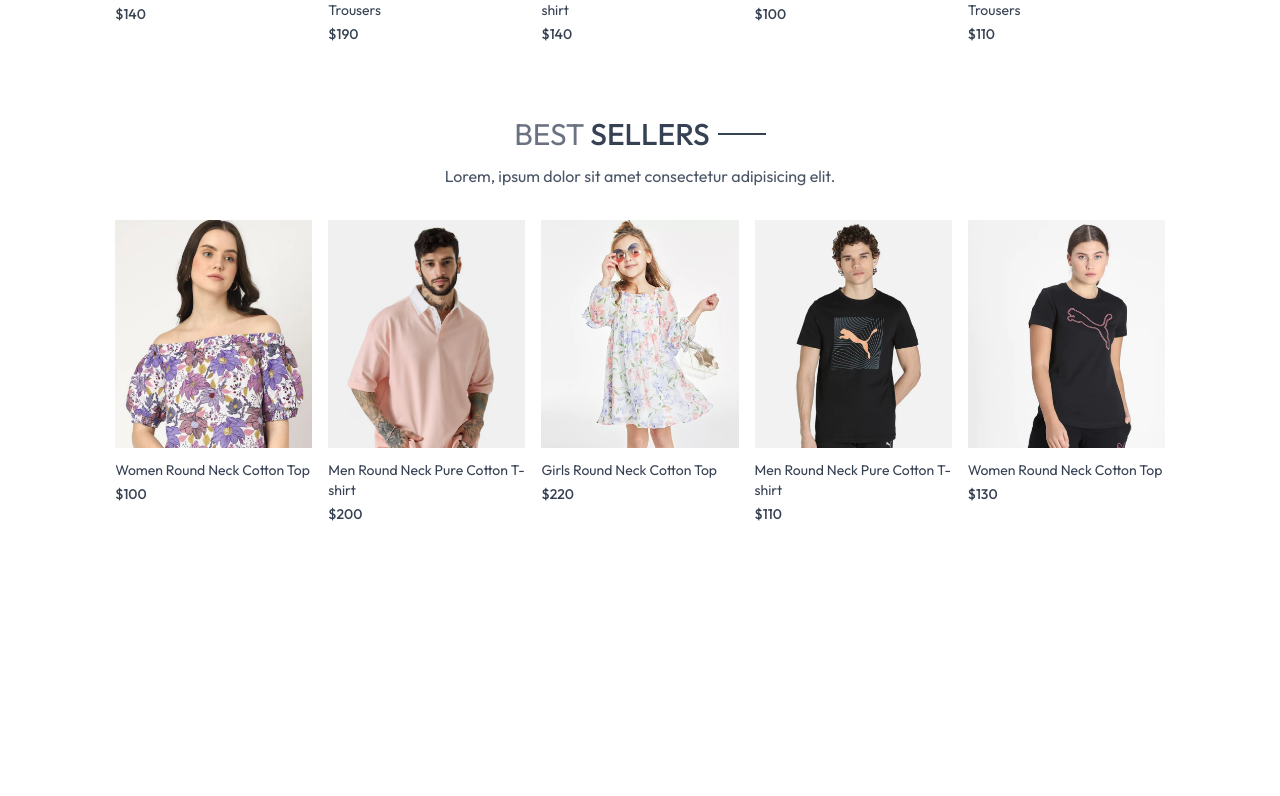
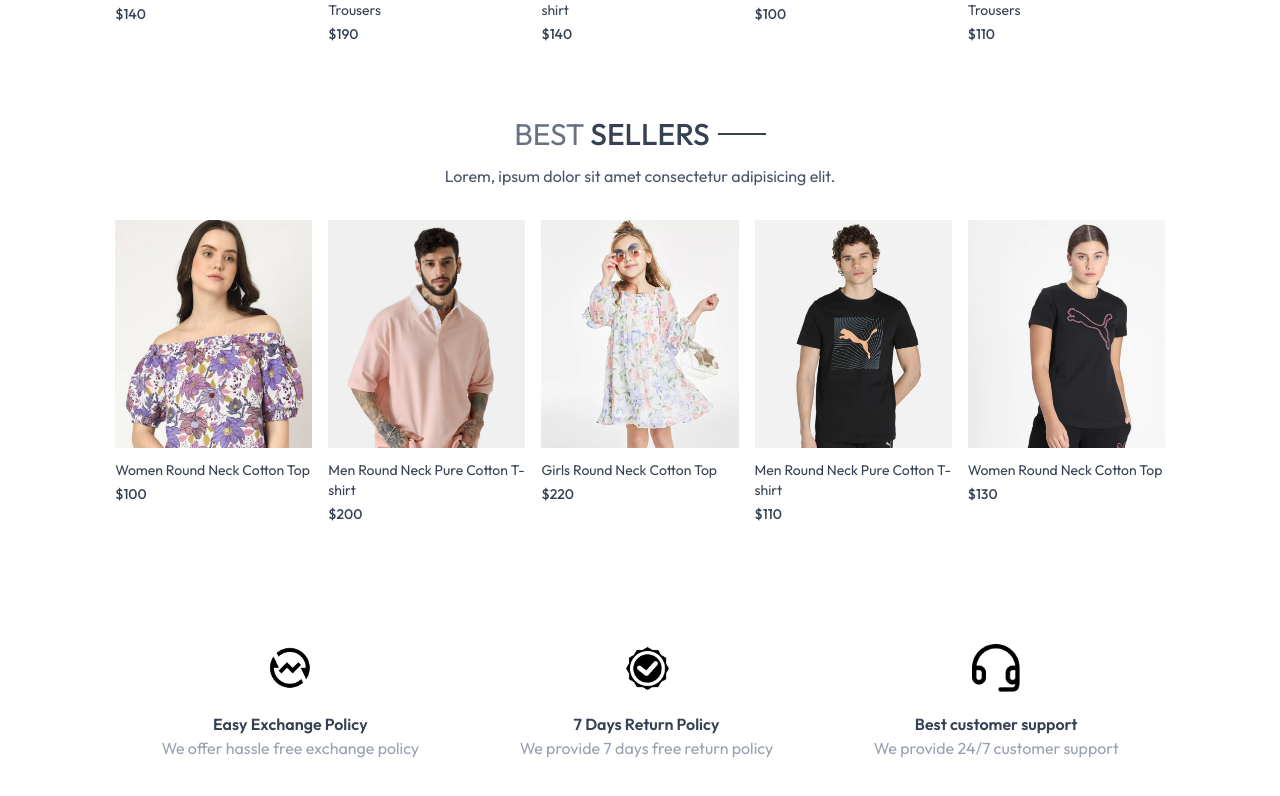
Before and after one commit to mahimaanchra/mern-ecommerce-stripe, a React (Vite) app in the folder Frontend/: page / in a window 1280 px wide. Shown: the part 1265-2061 px from the top of the page. Before the commit the page ends 1829 px from the top, so only its background shows below. Built offline with nearby package versions, Linux system fonts and the light colour scheme.

Commit message:
OurPolicy section

```diff
--- /dev/null
+++ b/Frontend/src/components/OurPolicy.jsx
@@ -0,0 +1,26 @@
+import React from 'react'
+import { assets } from '../assets/frontend_assets/assets'
+
+const OurPolicy = () => {
+  return (
+    <div className='flex flex-col sm:flex-row justify-around gap-12 sm:gap-2 text-center py-20 text-xs sm:text-sm md:text-base text-gray-700'>
+     <div>
+    <img className = 'w-12 m-auto mb-5' src={assets.exchange_icon} alt=''/>
+    <p className='font-semibold'>Easy Exchange Policy</p>
+    <p className='text-gray-400'>We offer hassle free exchange policy</p>
+    </div>
+     <div>
+    <img className = 'w-12 m-auto mb-5' src={assets.quality_icon} alt=''/>
+    <p className='font-semibold'>7 Days Return Policy</p>
+    <p className='text-gray-400'>We provide 7 days free return policy</p>
+    </div>
+     <div>
+    <img className = 'w-12 m-auto mb-5' src={assets.support_img} alt=''/>
+    <p className='font-semibold'>Best customer support</p>
+    <p className='text-gray-400'>We provide 24/7 customer support</p>
+    </div>
+    </div>
+  )
+}
+
+export default OurPolicy
--- a/Frontend/src/pages/Home.jsx
+++ b/Frontend/src/pages/Home.jsx
@@ -2,6 +2,7 @@
 import Hero from '../components/Hero'
 import LatestCollection from '../components/LatestCollection'
 import BestSeller from '../components/BestSeller'
+import OurPolicy from '../components/OurPolicy'
 
 const Home = () => {
   return (
@@ -9,6 +10,7 @@
      <Hero/>
      <LatestCollection/>
      <BestSeller/>
+     <OurPolicy/>
     </div>
   )
 }
```
